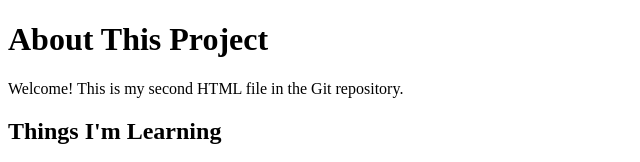
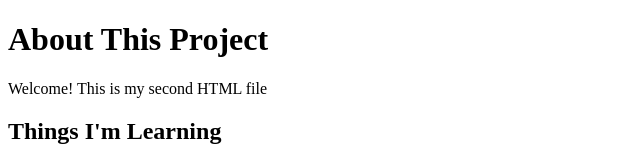
Before and after one commit to chandana1069/My_first_repo, a plain HTML site: page second.html in a window 1280 px wide. Shown: the top 162 px of the page, without its empty margins (0-640 px from the left). Drawn offline with Linux system fonts and the light colour scheme.

Commit message:
Update second.html

```diff
--- a/second.html
+++ b/second.html
@@ -7,7 +7,7 @@
 </head>
 <body>
     <h1>About This Project</h1>
-    <p>Welcome! This is my second HTML file in the Git repository.</p>
+    <p>Welcome! This is my second HTML file </p>
 
     <h2>Things I'm Learning</h2>
     <ul>
```
